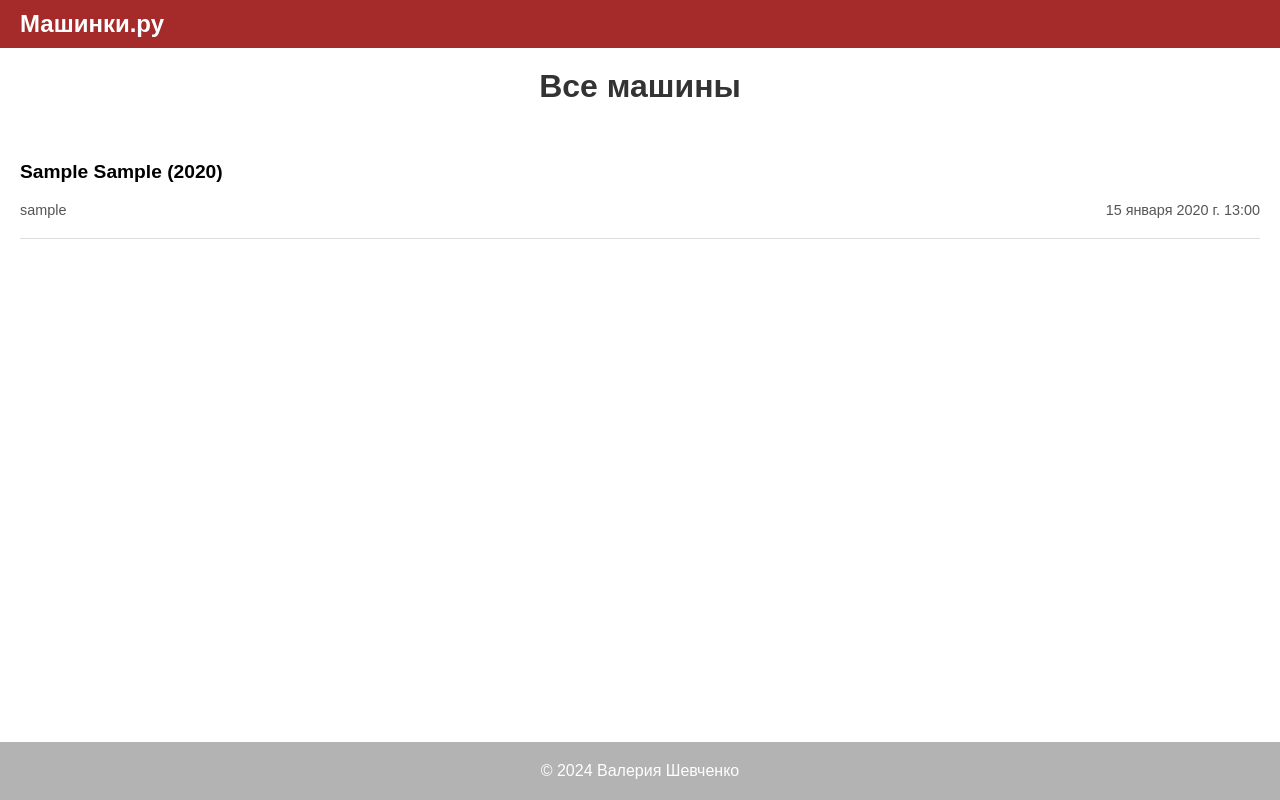
After one commit to leriashes/Django-Cars, a Django app: page /cars/ in a window 1280 px wide. The commit adds this page. Run offline with Django 5.2, Linux system fonts and the light colour scheme; tables that the repository leaves empty hold one stand-in row (values such as "Sample post").

Commit message:
Add page with all cars

```diff
--- /dev/null
+++ b/src/cars/static/cars/css/style.css
@@ -0,0 +1,86 @@
+body, ul, li, a, footer, nav {
+    margin: 0;
+    padding: 0;
+    list-style: none;
+    text-decoration: none;
+    color: inherit;
+}
+
+body {
+    display: flex;
+    flex-direction: column;
+    min-height: 100vh;
+    font-family: Arial, Helvetica, sans-serif;
+}
+
+main {
+    flex: 1;
+    padding: 20px;
+    text-align: center;
+}
+
+.navbar {
+    display: flex;
+    justify-content: space-between;
+    align-items: center;
+    background-color: brown;
+    color: #fff;
+    padding: 10px 20px;
+    position: sticky;
+    top: 0;
+}
+
+.navbar-brand a {
+    font-size: 1.5rem;
+    font-weight: bold;
+    color: #fff;
+}
+
+.footer {
+    background-color: #b3b3b3;
+    color: white;
+    padding: 20px 10px;
+    text-align: center;
+}
+
+
+.cars-list {
+    padding: 20px;
+}
+
+.car-item {
+    margin-bottom: 10px;
+    text-align: left;
+}
+
+.car-item h2 {
+    font-size: 1.2rem;
+    margin-bottom: 5px;
+}
+
+.car-item p {
+    font-size: 0.9rem;
+    color: #555;
+    margin-bottom: 5px;
+}
+
+.car-meta {
+    display: flex;
+    justify-content: space-between;
+    align-items: center;
+    margin-bottom: 10px;
+}
+
+hr {
+    border: none;
+    border-top: 1px solid #ddd;
+    margin: 15px 0;
+}
+
+.page-title {
+    text-align: center;
+    margin: 20px 0;
+    font-size: 2rem;
+    color: #333;
+    font-weight: bold;
+}
--- a/src/cars/templates/cars/base.html
+++ b/src/cars/templates/cars/base.html
@@ -1,13 +1,20 @@
+{% load static %}
+
 <!DOCTYPE html>
 <html>
     <head>
         <meta charset="UTF-8">
         <title>{% block title %}Машинки.ру{% endblock %}</title>
+        <link type="text/css" href="{% static 'cars/css/style.css' %}" rel="stylesheet" />
     </head>
     <body>
-        <h1>Машинки.ру</h1>
+        <nav class="navbar">
+            <div class="navbar-brand">
+                <a href="#">Машинки.ру</a>
+            </div>
+        </nav>
         {% block body %}{% endblock %}
-        <footer>
+        <footer class="footer">
             <div>
                 © 2024 Валерия Шевченко
             </div>
--- /dev/null
+++ b/src/cars/templates/cars/cars.html
@@ -0,0 +1,23 @@
+{% extends 'cars/base.html' %}
+
+{% block body %}
+
+    <h1 class="page-title">Все машины</h1>
+
+    <main class="cars-list">
+        {% for car in cars %}
+            <div class="car-item">
+                <h2><a>{{car.make}} {{car.model}}
+                    {% if car.year %}
+                        ({{car.year}})
+                    {% endif %}
+                </a></h2>
+                <div class="car-meta">
+                    <p><a>{{car.owner}}</a></p>
+                    <p class="car-date">{{car.created_at}}</p>
+                </div>
+            </div>
+            <hr>
+        {% endfor %}
+    </main>
+{% endblock %}
--- a/src/cars/urls.py
+++ b/src/cars/urls.py
@@ -1,11 +1,13 @@
 from django.urls import path, include
 from rest_framework import routers
-from .views import *
+from cars import views
 
 router = routers.SimpleRouter()
-router.register(r'cars', CarViewSet)
+router.register(r'cars', views.CarViewSet)
 
 urlpatterns = [
     path('api/', include(router.urls)),
-    path('api/cars/<int:id>/comments/', CommentListCreateView.as_view())
+    path('api/cars/<int:id>/comments/', views.CommentListCreateView.as_view()),
+
+    path('cars/', views.cars, name='cars_all'),
 ]
--- a/src/cars/views.py
+++ b/src/cars/views.py
@@ -31,3 +31,9 @@ class CommentListCreateView(generics.ListCreateAPIView):
         except Car.DoesNotExist:
             raise NotFound(detail="No Car matches the given query.")
         serializer.save(car=car_id)
+
+
+def cars(request):
+    cars = Car.objects.all().order_by('created_at')
+    count = len(cars)
+    return render(request, 'cars/cars.html', {'cars': cars, 'count': count})
```
